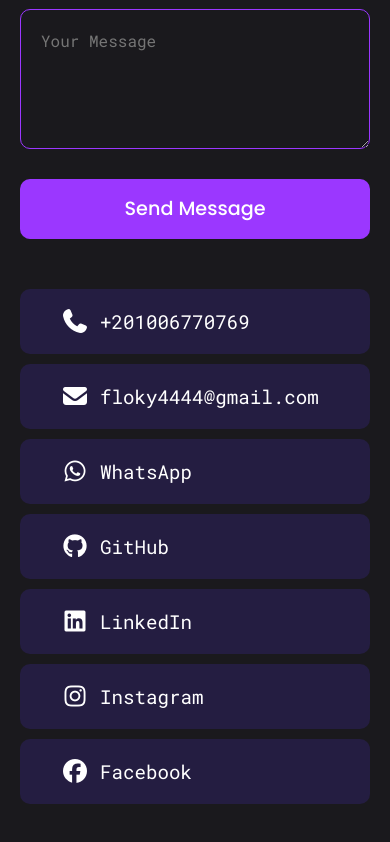
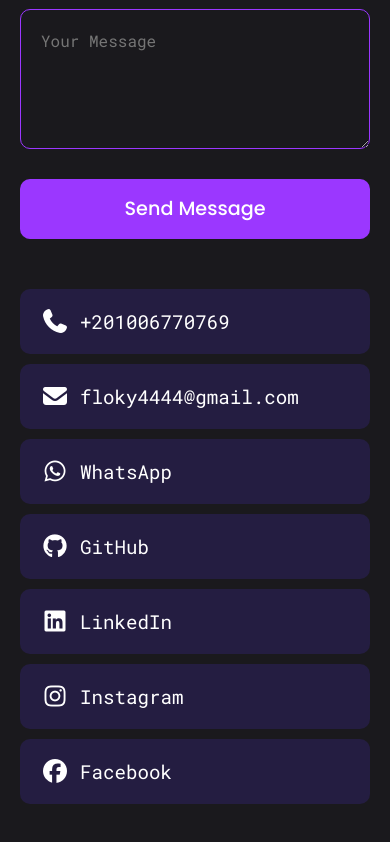
Before and after one commit to Yousef767/new-portfolio, a React (Vite) app: page / in a window 390 px wide. Shown: the part 6875-7717 px from the top of the page. Built offline with nearby package versions, Linux system fonts and the light colour scheme.

Commit message:
Update style.scss

```diff
--- a/src/SCSS/style.scss
+++ b/src/SCSS/style.scss
@@ -1124,6 +1124,9 @@ nav.active .menu {
   position: relative;
   width: 100%;
   padding: 20px 40px;
+  @media (max-width:500px) {
+    padding: 20px;
+  }
   font-size: 1.2rem;
   background-color: #241d41;
   overflow: hidden;
```
